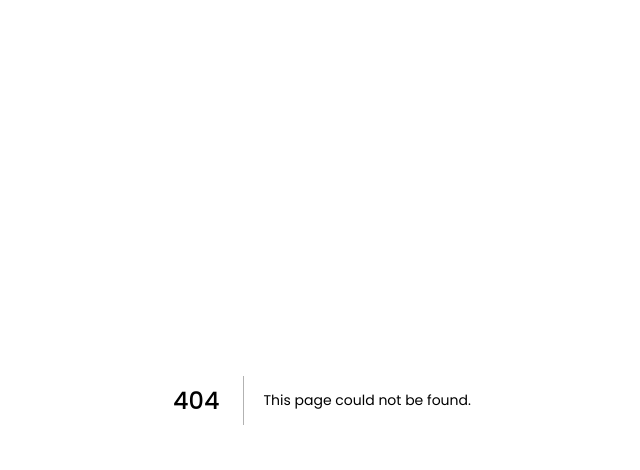
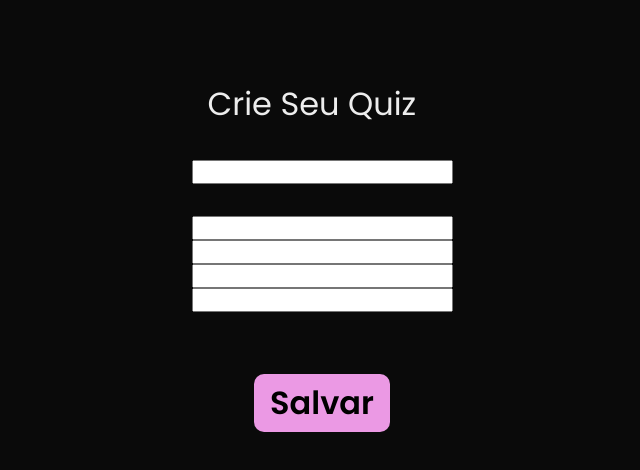
Before and after one commit to douglimaonline/quiz, a Next.js app: page /creater in a window 1280 px wide. Before the commit this address had no page. Shown: the top 470 px of the page, without its empty margins (318-958 px from the left). Built offline with nearby package versions, Linux system fonts and the light colour scheme.

Commit message:
Implement Creater component

```diff
--- /dev/null
+++ b/components/creater.tsx
@@ -0,0 +1,59 @@
+import { useState } from 'react'
+import Title from './title'
+import style from '@/styles/create.module.css'
+import Button from './button'
+import QuestionModel from '@/model/question'
+import AnswerModel from '@/model/answer'
+
+export default function QuestionCreater() {
+  const [statemant, setStatemant] = useState('')
+  const [answerA, setanswerA] = useState('')
+  const [answerB, setanswerB] = useState('')
+  const [answerC, setanswerC] = useState('')
+  const [answerD, setanswerD] = useState('')
+
+  function handleClick() {
+    const answersValue = [answerA, answerB, answerC, answerD]
+    const answers = answersValue.map((answer, i) => {
+      return i === 0
+        ? AnswerModel.rightAnswer(answer)
+        : AnswerModel.wrongAnswer(answer)
+    })
+    const question = new QuestionModel(5, statemant, answers, false)
+    localStorage.setItem('question', JSON.stringify(question.toObject()))
+  }
+
+  return (
+    <div className={style.create}>
+      <Title text={'Crie Seu Quiz'} />
+      <input
+        type="text"
+        value={statemant}
+        onChange={(e) => setStatemant(e.target.value)}
+      />
+      <div style={{ display: 'flex', flexDirection: 'column' }}>
+        <input
+          type="text"
+          value={answerA}
+          onChange={(e) => setanswerA(e.target.value)}
+        />
+        <input
+          type="text"
+          value={answerB}
+          onChange={(e) => setanswerB(e.target.value)}
+        />
+        <input
+          type="text"
+          value={answerC}
+          onChange={(e) => setanswerC(e.target.value)}
+        />
+        <input
+          type="text"
+          value={answerD}
+          onChange={(e) => setanswerD(e.target.value)}
+        />
+      </div>
+      <Button text={'Salvar'} onclick={handleClick} />
+    </div>
+  )
+}
--- /dev/null
+++ b/pages/creater.tsx
@@ -0,0 +1,10 @@
+import QuestionCreater from '@/components/creater'
+import style from '@/styles/home.module.css'
+
+export default function Creater() {
+  return (
+    <div className={style.home}>
+      <QuestionCreater />
+    </div>
+  )
+}
--- /dev/null
+++ b/styles/create.module.css
@@ -0,0 +1,6 @@
+.create {
+  display: flex;
+  flex-direction: column;
+  height: 80%;
+  gap: 2rem;
+}
```
Also changed, not shown: pages/index.tsx (+17 -3 lines).
